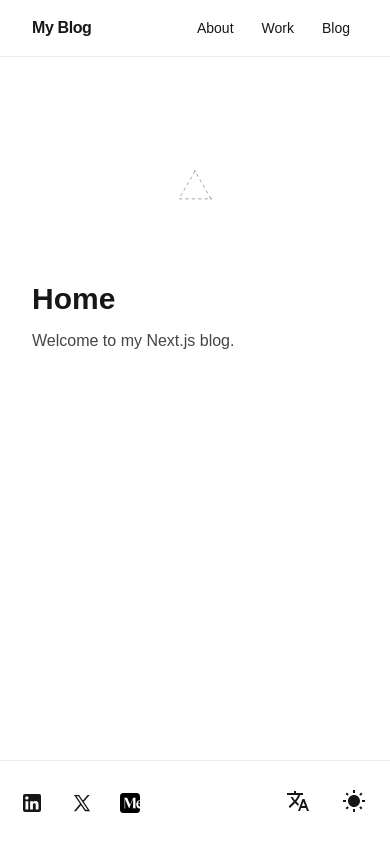
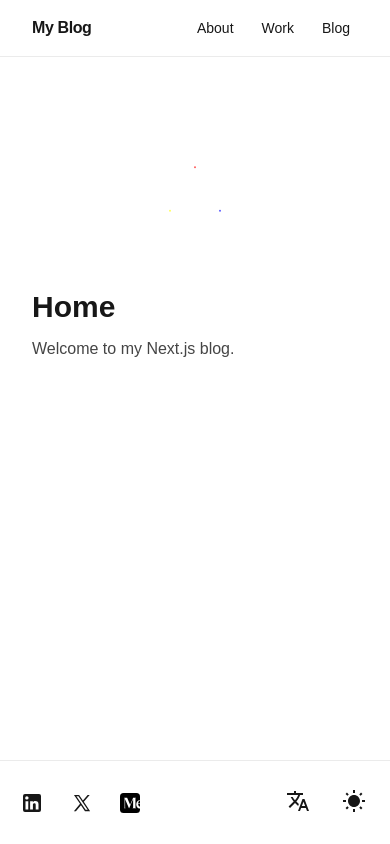
Before and after one commit to shmuel-web/shmuel-web.github.io, a Next.js app: page /about in a window 390 px wide. Built offline with nearby package versions, Linux system fonts and the light colour scheme.

Commit message:
Refactor SvgAnimation component: update styling for responsiveness and adjust circle fill opacity for better visual consistency

```diff
--- a/src/app/components/SvgAnimation.tsx
+++ b/src/app/components/SvgAnimation.tsx
@@ -23,25 +23,23 @@ export default function SvgAnimation() {
   const bottomRightY = centerY + height / 2;
 
   return (
-    <div className="w-full flex justify-center items-center py-8 sm:py-12">
+    <div className="w-full">
       <svg
-        width="200"
-        height="200"
         viewBox="0 0 200 200"
-        className="w-32 h-32 sm:w-48 sm:h-48"
+        className="w-full h-auto max-h-[200px]"
         xmlns="http://www.w3.org/2000/svg"
       >
         {/* Group containing triangle and circles for rotation */}
         <g>
           {/* Dashed triangle */}
-          <polygon
+          {/* <polygon
             points={`${topX},${topY} ${bottomLeftX},${bottomLeftY} ${bottomRightX},${bottomRightY}`}
             fill="none"
             stroke="currentColor"
             strokeWidth="1"
             strokeDasharray="5,5"
             className="text-foreground/60"
-          />
+          /> */}
 
           {/* Red circle at top point */}
           <circle
@@ -49,7 +47,7 @@ export default function SvgAnimation() {
             cy={topY}
             r="1"
             fill="red"
-            fillOpacity="0.75"
+            fillOpacity="0.63"
           >
             <animate
               attributeName="r"
@@ -70,7 +68,7 @@ export default function SvgAnimation() {
             cy={bottomLeftY}
             r="1"
             fill="yellow"
-            fillOpacity="0.75"
+            fillOpacity="0.63"
           >
             <animate
               attributeName="r"
@@ -91,7 +89,7 @@ export default function SvgAnimation() {
             cy={bottomRightY}
             r="1"
             fill="blue"
-            fillOpacity="0.75"
+            fillOpacity="0.63"
           >
             <animate
               attributeName="r"
```
